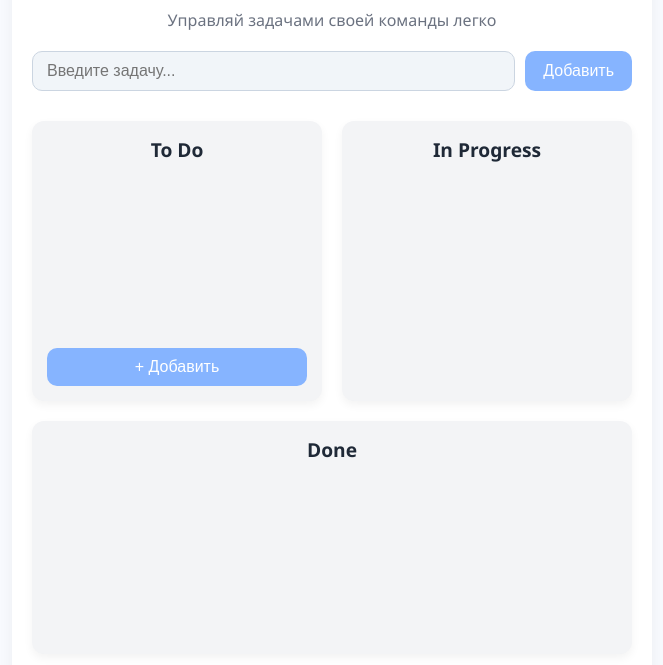
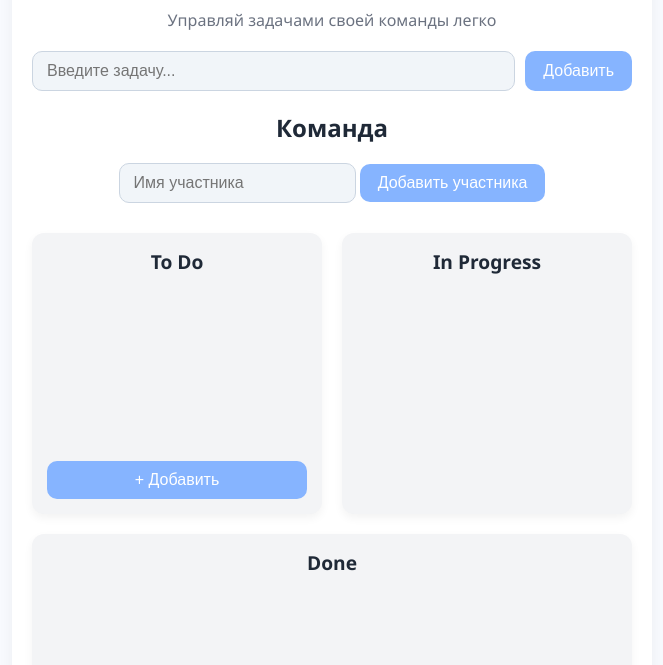
Before and after one commit to sheluvsmuliro/OfficeBox2, a plain HTML site: page index.html in a window 1280 px wide. Shown: the part 135-800 px from the top of the page, without its empty margins (308-971 px from the left). Drawn offline with Linux system fonts and the light colour scheme.

Commit message:
Update index.html

```diff
--- a/index.html
+++ b/index.html
@@ -21,6 +21,13 @@
       <input type="text" id="taskText" placeholder="Введите задачу...">
       <button onclick="addTask()">Добавить</button>
     </div>
+
+    <div class="team">
+  <h2>Команда</h2>
+  <div class="members" id="members"></div>
+  <input type="text" id="memberName" placeholder="Имя участника">
+  <button onclick="addMember()">Добавить участника</button>
+</div>
 
    <div class="board">
   <div class="column" id="todo">
```
